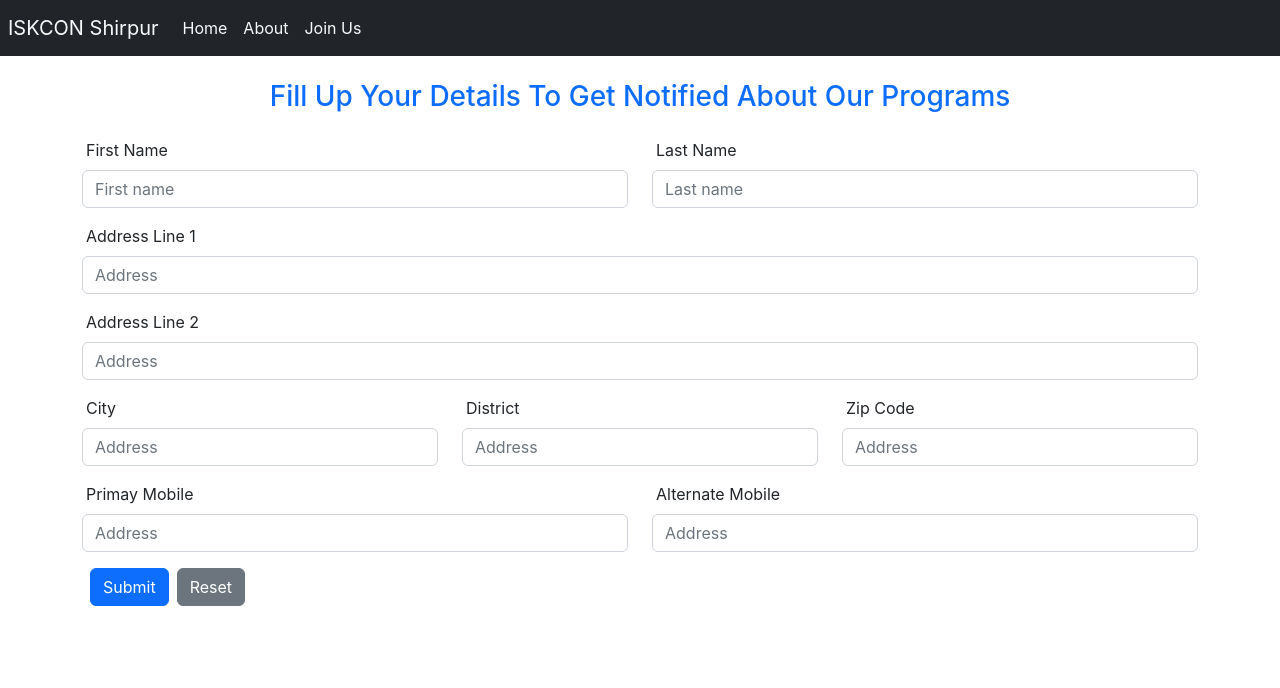
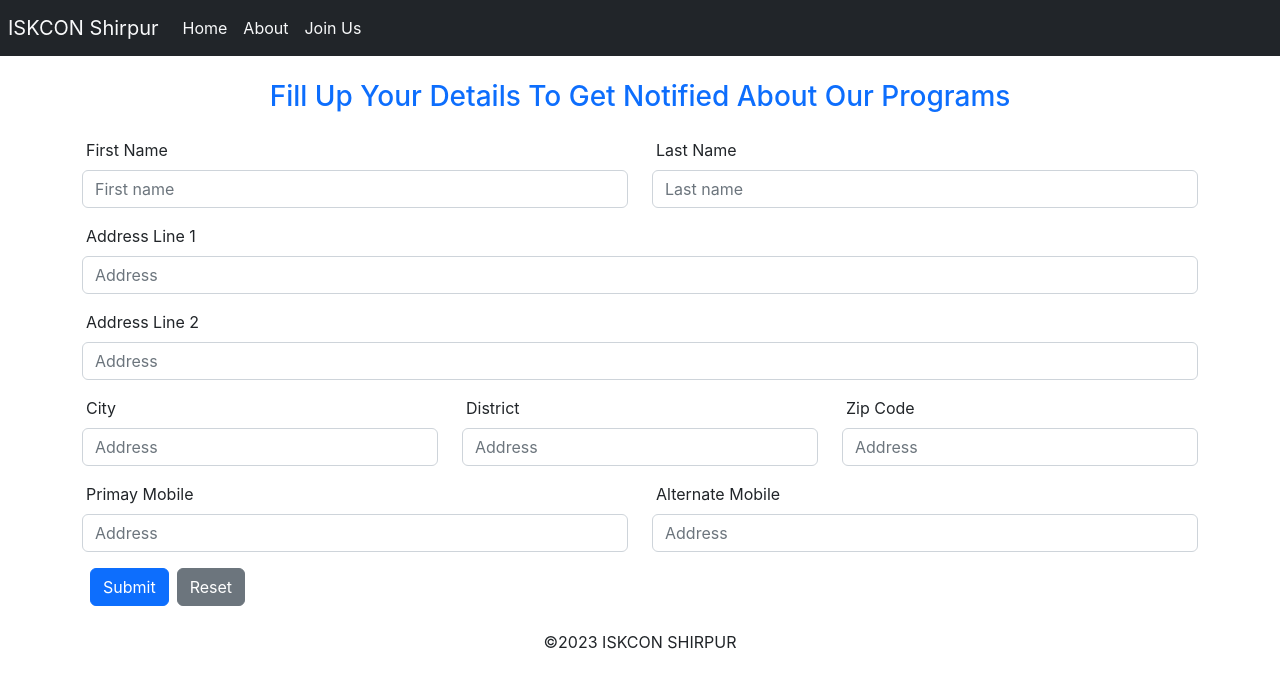
Before and after one commit to jayu-108/offering, a React (Create React App) app: page /join in a window 1280 px wide. Shown: the top 688 px of the page. Built offline with nearby package versions, Linux system fonts and the light colour scheme.

Commit message:
footer_added

```diff
--- a/src/components/About.js
+++ b/src/components/About.js
@@ -1,4 +1,5 @@
 import React from 'react'
+import Footer from './Footer'
 import Navbar from './Navbar'
 
 const About = () => {
@@ -82,6 +83,7 @@
                     </div>
                 </div>
             </div>
+            <Footer />
         </div>
     )
 }
--- /dev/null
+++ b/src/components/Footer.js
@@ -0,0 +1,13 @@
+import React from 'react'
+
+const Footer = () => {
+    return (
+        <div>
+            <footer className='d-flex align-content-center justify-content-center'>
+                <p className='mt-4'>©2023 ISKCON SHIRPUR</p>
+            </footer>
+        </div>
+    )
+}
+
+export default Footer
--- a/src/components/Home.js
+++ b/src/components/Home.js
@@ -1,5 +1,6 @@
 import React from 'react'
 import Carousel from './Carousel'
+import Footer from './Footer'
 import Navbar from './Navbar'
 
 function Home() {
@@ -94,6 +95,7 @@
                     </div>
                 </div>
             </div>
+            <Footer />
         </div>
     )
 }
--- a/src/components/Join.js
+++ b/src/components/Join.js
@@ -1,4 +1,5 @@
 import React from 'react'
+import Footer from './Footer'
 import Navbar from './Navbar'
 
 const Join = () => {
@@ -62,6 +63,7 @@
                     </div>
                 </form>
             </div>
+            <Footer />
         </>
     )
 }
```
